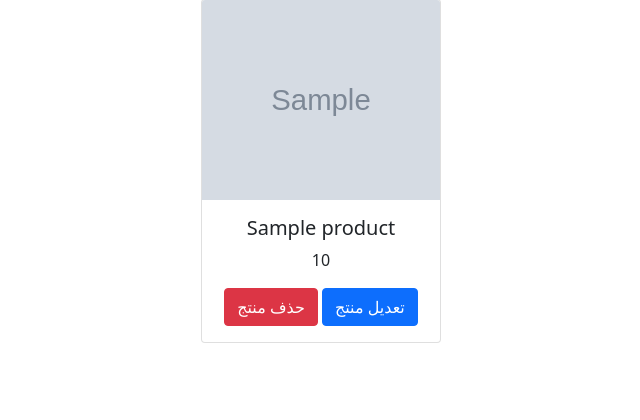
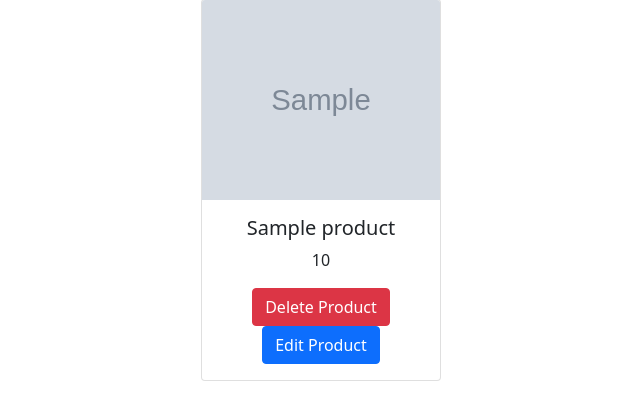
Before and after one commit to emannkhalled/database-project, a PHP site: page /admin/products.php in a window 1280 px wide. Shown: the part 63-483 px from the top of the page, without its empty margins (573-1213 px from the left). Run offline with PHP 8.4, Linux system fonts and the light colour scheme; tables that the repository leaves empty or names only in its code hold one stand-in row (values such as "Sample post"); grey boxes marked "Sample" are stand-in pictures.

Commit message:
Update products.php

```diff
--- a/admin/products.php
+++ b/admin/products.php
@@ -45,8 +45,8 @@
                 <div class='card-body'>
                     <h5 class='card-title'>$row[name]</h5>
                     <p class='card-text'>$row[price]</p>
-                    <a href='delete.php? id=$row[id]' class='btn btn-danger'>حذف منتج</a>
-                    <a href='update.php? id=$row[id]' class='btn btn-primary'>تعديل منتج</a>
+                    <a href='delete.php? id=$row[id]' class='btn btn-danger'>Delete Product</a>
+                    <a href='update.php? id=$row[id]' class='btn btn-primary'>Edit Product</a>
                 </div>
             </div>
         </main>
```
